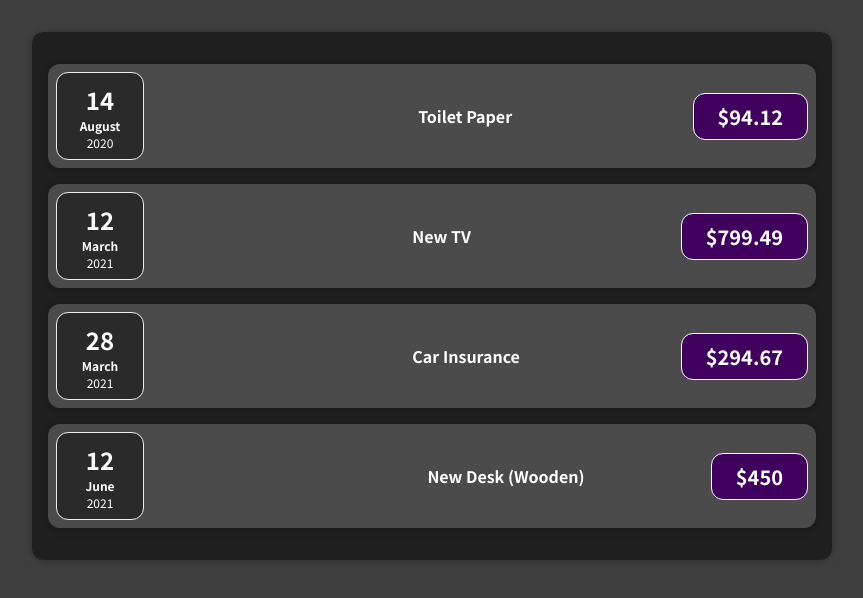
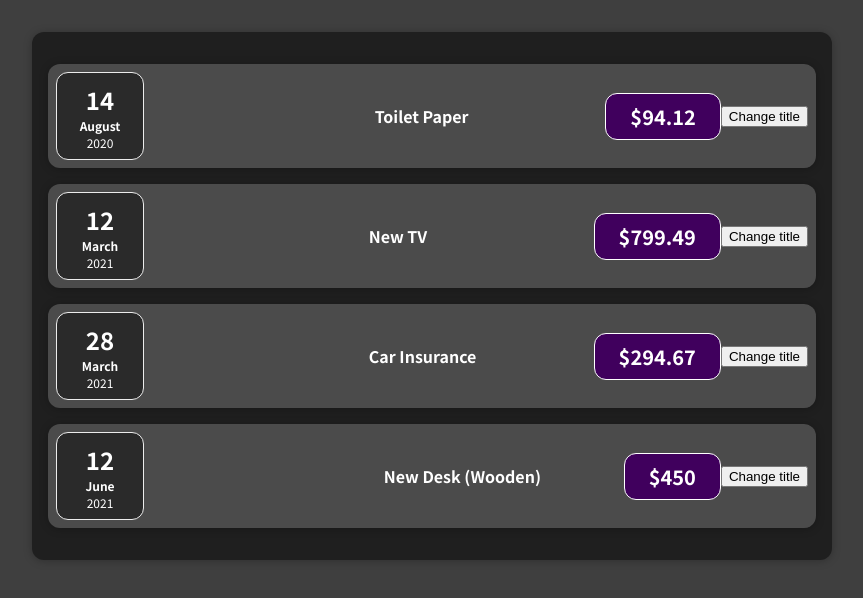
Before and after one commit to aleksandra-roguszewska/react-course, a React (Create React App) app in the folder 01-starting-setup/: page / in a window 1280 px wide. Shown: the top 598 px of the page, without its empty margins (208-1071 px from the left). Built offline with nearby package versions, Linux system fonts and the light colour scheme.

Commit message:
Add change title button

```diff
--- a/01-starting-setup/src/components/ExpenseItem/index.js
+++ b/01-starting-setup/src/components/ExpenseItem/index.js
@@ -1,14 +1,22 @@
+import { useState } from "react";
 import ExpenseDate from "../ExpenseDate/Index";
 import Card from "../Card";
 import "./ExpenseItem.css";
 
 export default function ExpenseItem({ date, title, amount }) {
+  const [taskTitle, setTaskTitle] = useState(title);
+
+  const clickHandler = () => {
+    setTaskTitle("Updated");
+  };
+
   return (
     <Card className="expense-item">
       <ExpenseDate date={date}></ExpenseDate>
       <div className="expense-item__description"></div>
-      <h2>{title}</h2>
+      <h2>{taskTitle}</h2>
       <div className="expense-item__price">${amount}</div>
+      <button onClick={clickHandler}>Change title</button>
     </Card>
   );
 }
```
